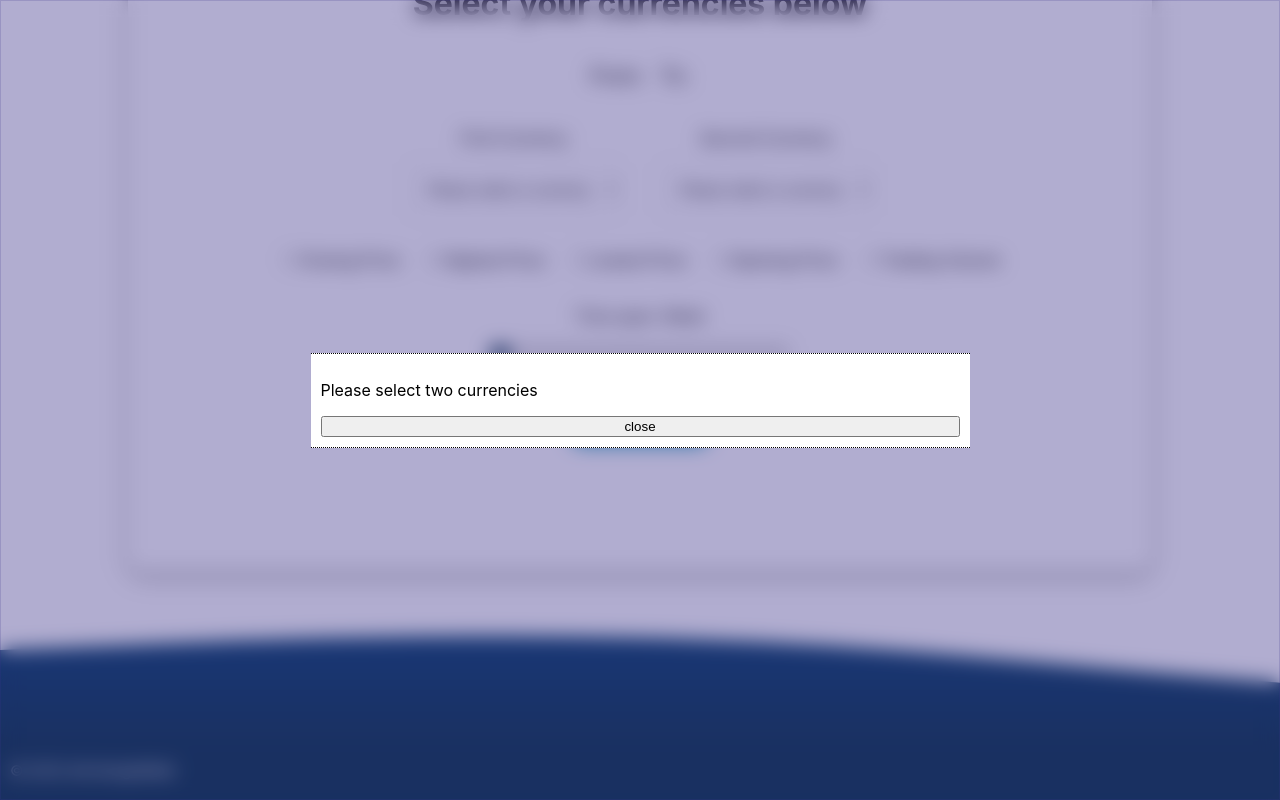
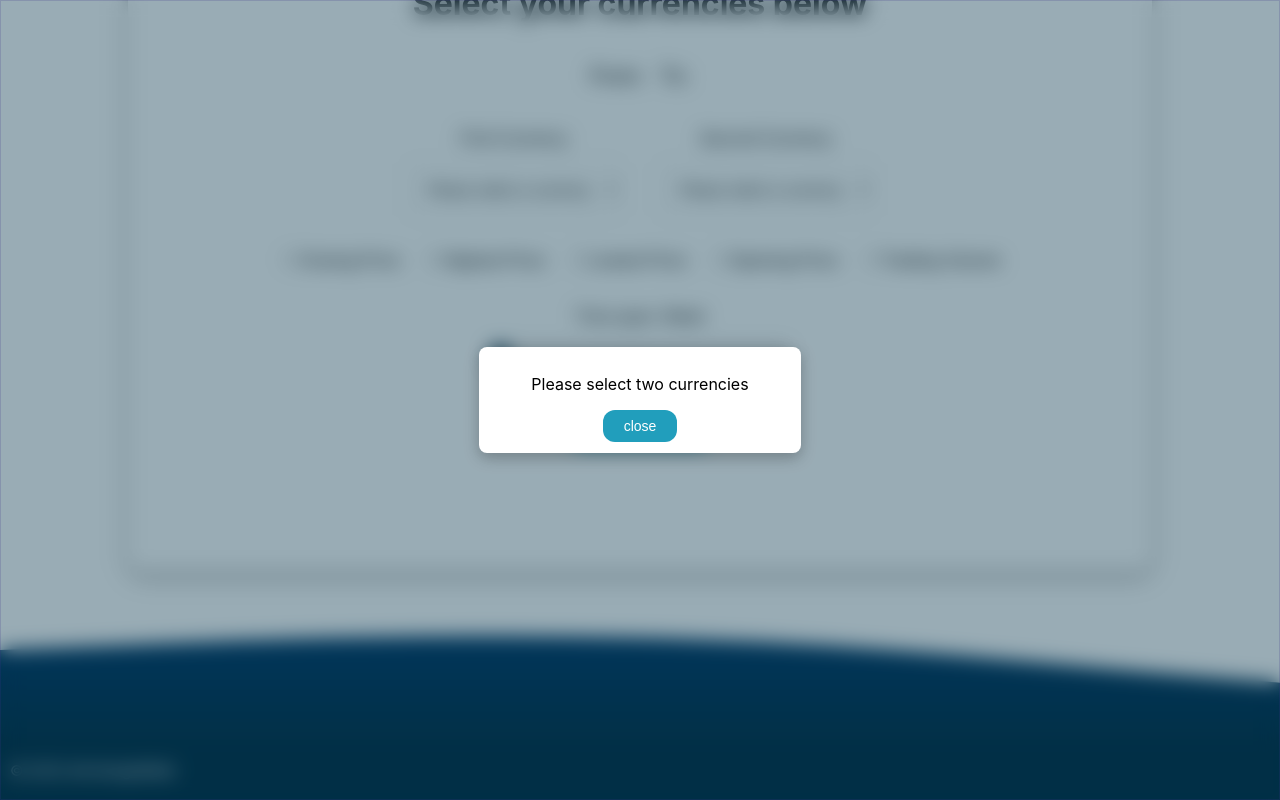
Before and after one commit to stansaner/ExchangeMate, a React (Create React App) app: page / in a window 1280 px wide. Both pictures are taken after a click on the button "Show rates". Shown: the part 1273-2073 px from the top of the page. Built offline with nearby package versions, Linux system fonts and the light colour scheme.

Commit message:
Modal edits

```diff
--- a/src/components/chartData/chartData.js
+++ b/src/components/chartData/chartData.js
@@ -61,7 +61,7 @@ const ChartedData = (props) => {
 
     return (
         <>
-           {(props.checkboxVars.checkedHighest || props.checkboxVars.checkedLowest || props.checkboxVars.checkedOpen || props.checkboxVars.checkedClosing || props.checkboxVars.checkedVolume) &&  <button className="grid-toggle-button grid-style" onClick={toggleGrid}>{gridBtnText}</button>}
+           {/* {(props.checkboxVars.checkedHighest || props.checkboxVars.checkedLowest || props.checkboxVars.checkedOpen || props.checkboxVars.checkedClosing || props.checkboxVars.checkedVolume) &&  <button className="grid-toggle-button grid-style" onClick={toggleGrid}>{gridBtnText}</button>} */}
 
             {(props.checkboxVars.checkedHighest || props.checkboxVars.checkedLowest || props.checkboxVars.checkedOpen || props.checkboxVars.checkedClosing) && <div className="chartParent">
             <h3>Results:</h3>
@@ -97,7 +97,9 @@ const ChartedData = (props) => {
             </div>
             }
 
-            <button className="grid-style" onClick={toggleGrid}>{gridBtnText}</button>
+            <div className="gridbutton-container">
+                <button className="grid-style" onClick={toggleGrid}>{gridBtnText}</button>
+            </div>
 
         </>
     );
--- a/src/components/modal/modal.css
+++ b/src/components/modal/modal.css
@@ -12,7 +12,7 @@
     transition: all 0.3s ease-in-out;
     pointer-events: none;
     z-index: 1;
-    background: rgba(61, 52, 139, 0.4);
+    background: rgba(2, 48, 71, 0.4);
     -webkit-backdrop-filter: blur(10px);
     backdrop-filter: blur(10px);
     border: 1px solid rgba(61, 52, 139, 0.2);
@@ -34,17 +34,35 @@
 
   .modal-body {
     padding: 10px;
-    width: 50%;
+    width: 300px;
+    border-radius: 8px;
     background-color: white;
     /* transform: translateY(-200px); */
     transition: all 0.3s ease-in-out;
     padding: 10px;
     display: flex;
     flex-direction: column;
-    border-top: 1px dotted black;
-    border-bottom: 1px dotted black;
+    align-items: center;
+    justify-content: center;
+    border: 1px solid transparent;
+    box-shadow: rgba(0, 0, 0, 0.25) 0px 5px 15px;
   }
 
+.modal-button {
+  padding: 7px 20px;
+  font-size: 14px;
+  background-color: #219EBC;
+  border: 1px solid transparent;
+  border-radius: 12px;
+  color: #fff;
+  cursor: pointer;
+  transition: background-color 300ms;
+}
+
+
+.modal-button:hover {
+  background: #1a85a0;
+}
 /*
   .modal-body form {
     display: flex;
--- a/src/components/modal/modal.js
+++ b/src/components/modal/modal.js
@@ -14,7 +14,7 @@ const Modal =  (props) => {
         <div className={`modal ${props.showModal ? 'show' : ''} `} onClick={handleModalClose}>
             <div className="modal-body">
                 <p>Please select two currencies</p>
-                <button onClick={handleModalClose}>close</button>
+                <button className='modal-button' onClick={handleModalClose}>close</button>
             </div>
         </div>
     )
```
Also changed, not shown: src/components/chartData/chartData.css (+7 -0 lines).
